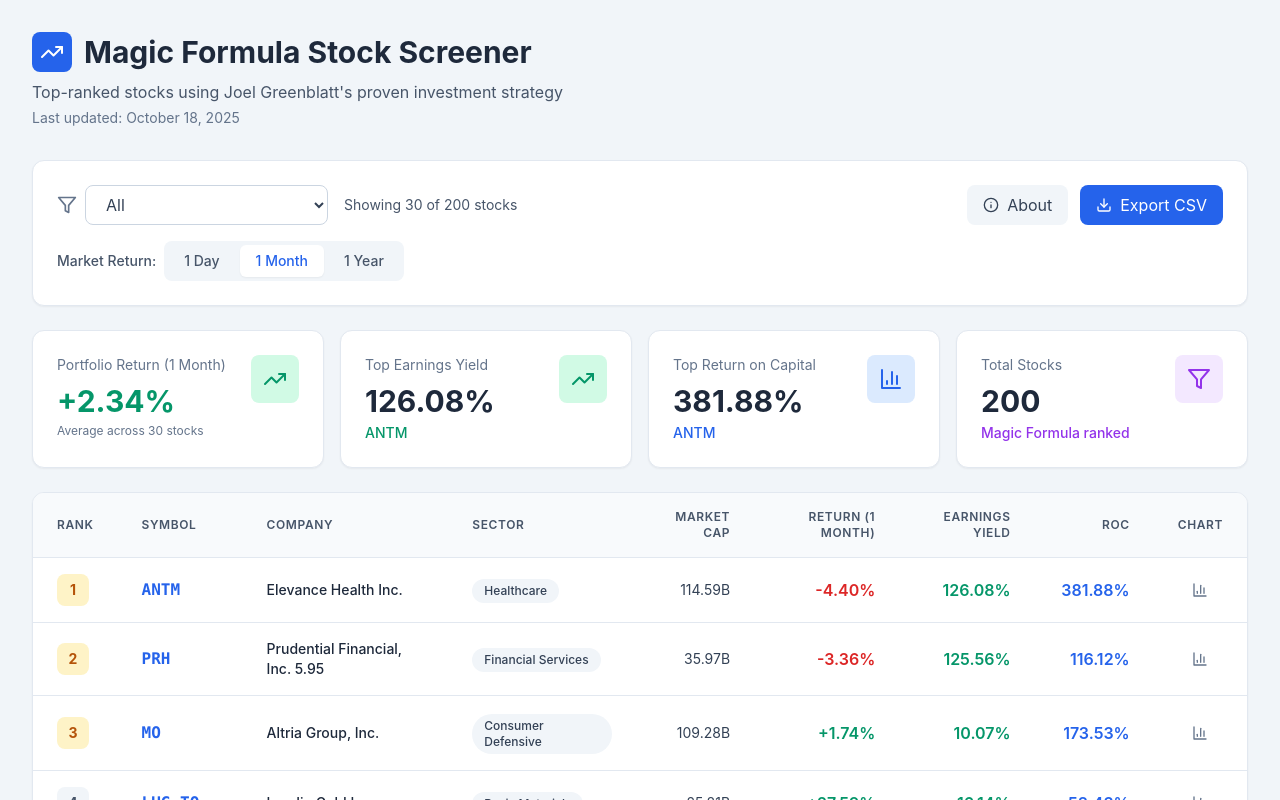
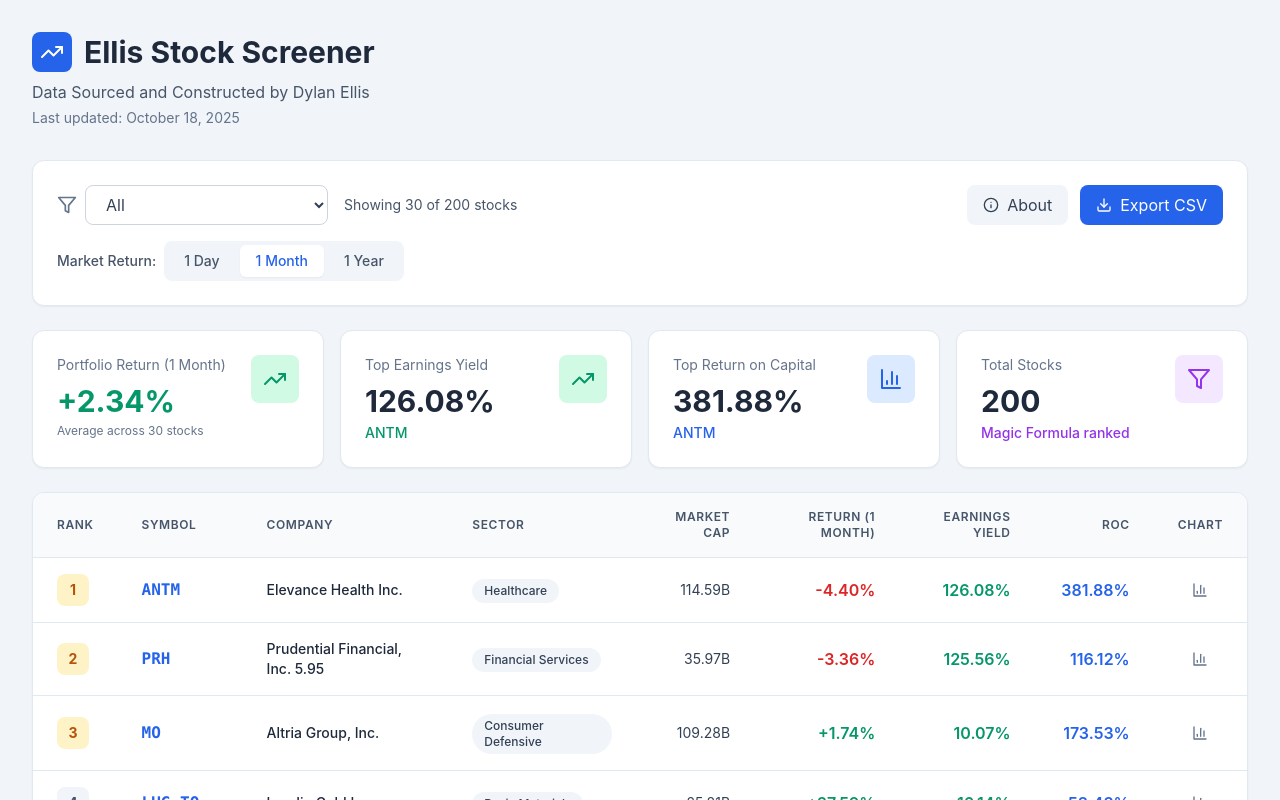
Before and after one commit to dkellis099/Model-Screener, a React (Vite) app: page / in a window 1280 px wide. Shown: the top 800 px of the page. Built offline with nearby package versions, Linux system fonts and the light colour scheme; the HTML template or start-up script is replaced by a standard one.

Commit message:
credit assigning

```diff
--- a/src/components/model_website.jsx
+++ b/src/components/model_website.jsx
@@ -152,11 +152,11 @@
               <TrendingUp className="w-6 h-6 text-white" />
             </div>
             <h1 className="text-3xl font-bold text-slate-800">
-              Magic Formula Stock Screener
+              Ellis Stock Screener
             </h1>
           </div>
           <p className="text-slate-600 ml-13">
-            Top-ranked stocks using Joel Greenblatt's proven investment strategy
+            Data Sourced and Constructed by Dylan Ellis
           </p>
           <p className="text-slate-500 text-sm ml-13 mt-1">
             Last updated: {new Date().toLocaleDateString('en-US', { month: 'long', day: 'numeric', year: 'numeric' })}
```
